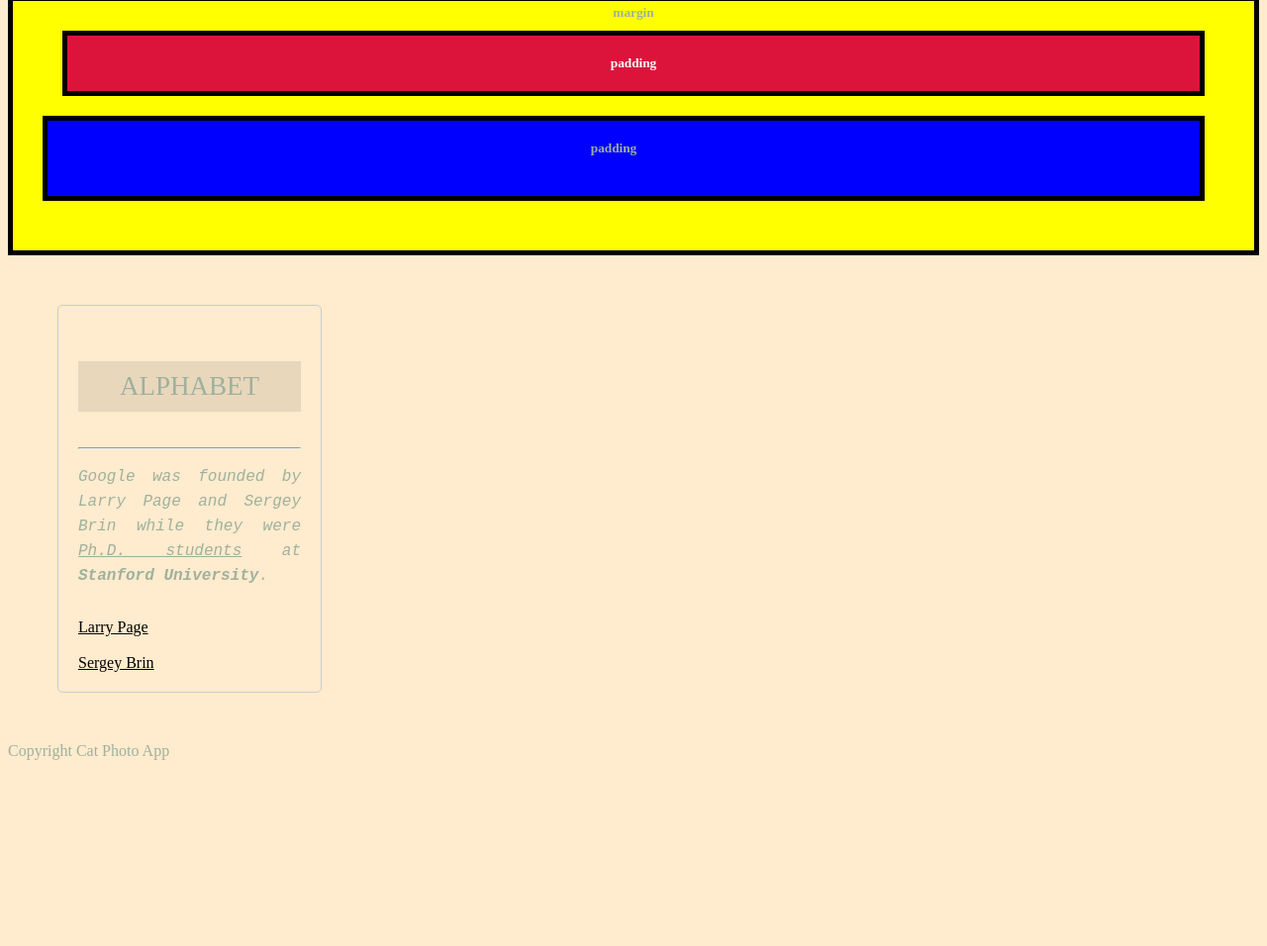
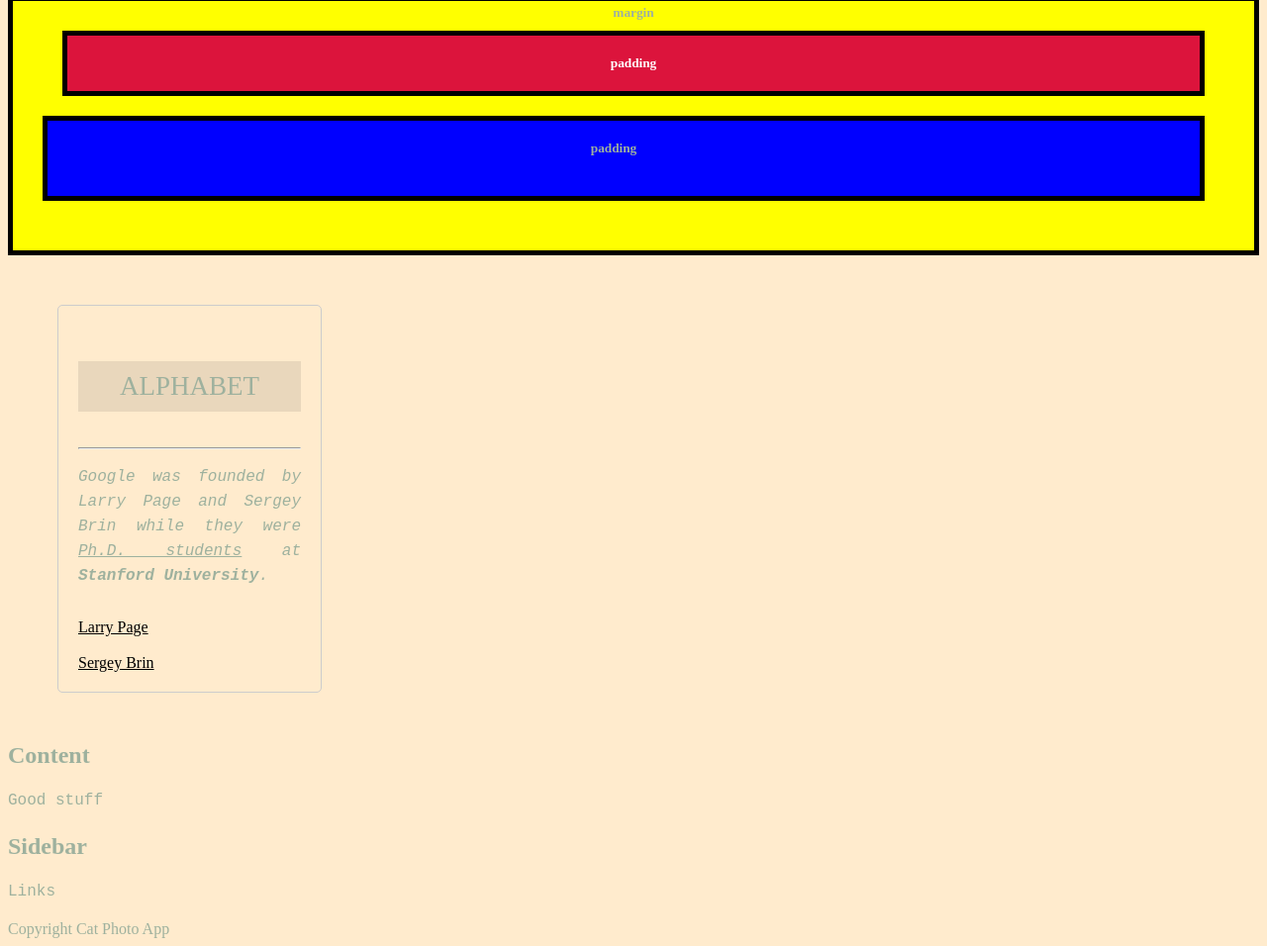
Before and after one commit to Jardon237/100days-of-code, a plain HTML site: page index.html in a window 1280 px wide. Shown: the part 780-1736 px from the top of the page at 99% size. Before the commit the page ends 1556 px from the top, so only its background shows below. Drawn offline with Linux system fonts and the light colour scheme.

Commit message:
created a small side and section element

```diff
--- a/index.html
+++ b/index.html
@@ -85,6 +85,14 @@
                 </div>
             </div>
         </div>
+        <section id="left">
+            <h2>Content</h2>
+            <p>Good stuff</p>
+          </section>
+          <aside id="right">
+            <h2>Sidebar</h2>
+            <p>Links</p>
+          </aside>
     </main>
 </body>
 <footer id="footer">Copyright Cat Photo App</footer>
```
